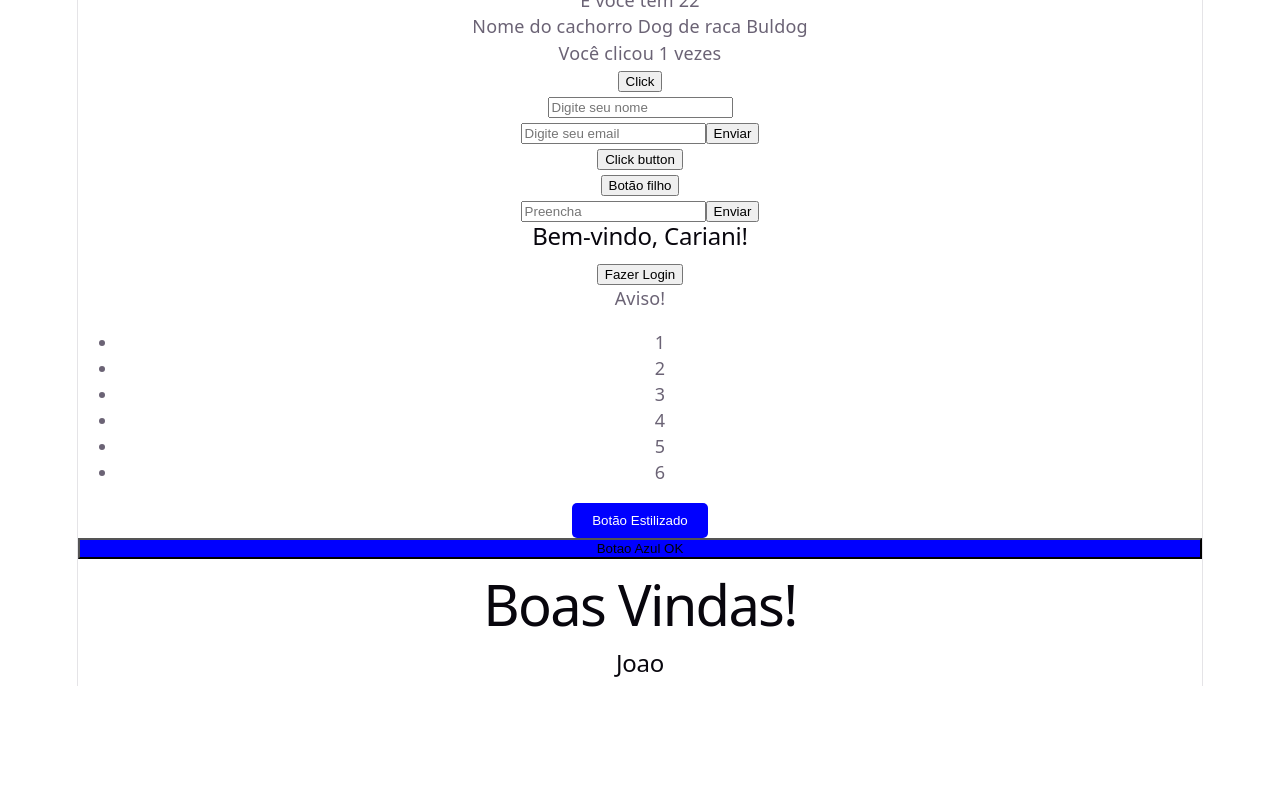
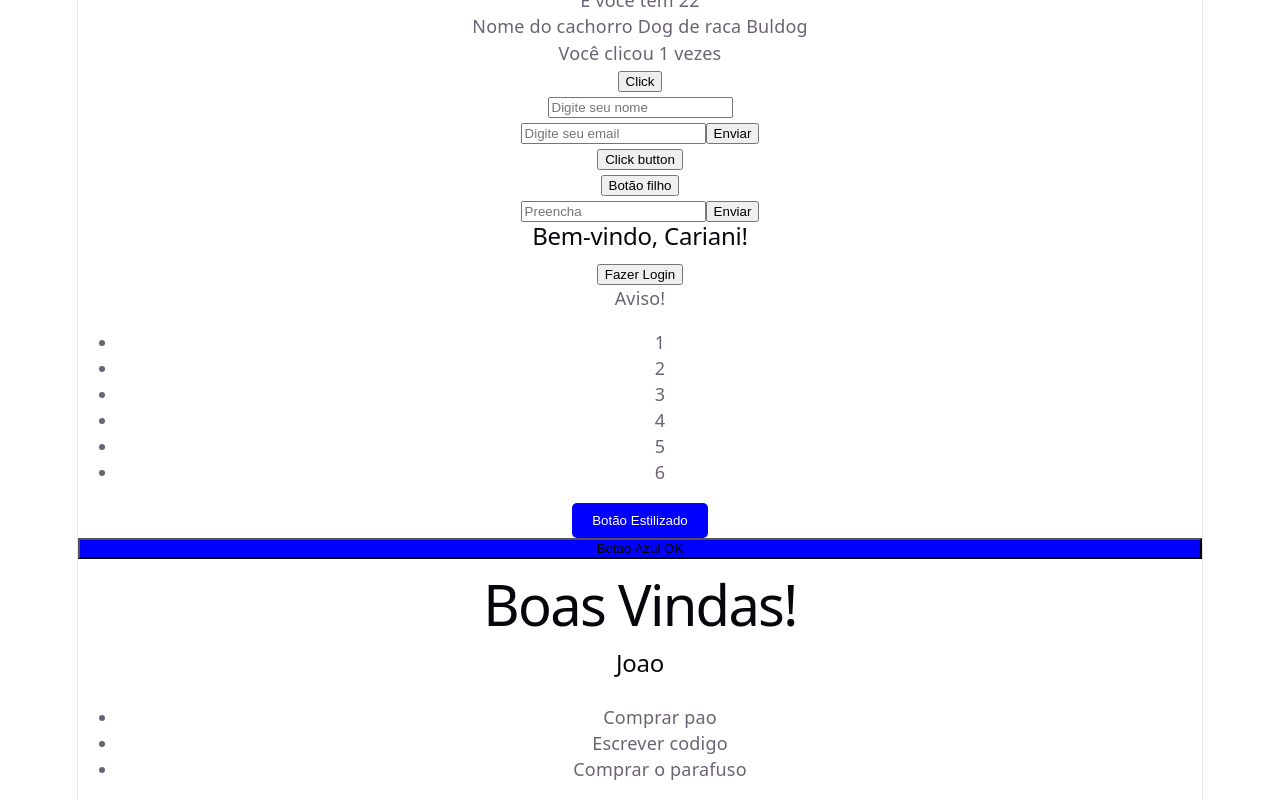
Before and after one commit to victorhugo7691/react-project, a React (Vite) app in the folder fundamentos/: page / in a window 1280 px wide. Shown: the part 181-981 px from the top of the page. Before the commit the page ends 867 px from the top, so only its background shows below. Built offline with nearby package versions, Linux system fonts and the light colour scheme.

Commit message:
Exercicios

```diff
--- a/fundamentos/src/App.jsx
+++ b/fundamentos/src/App.jsx
@@ -3,7 +3,7 @@ import reactLogo from './assets/react.svg'
 import viteLogo from './assets/vite.svg'
 import heroImg from './assets/hero.png'
 import './App.css'
-import Welcome from  './components/Welcome';
+import Welcome from './components/Welcome';
 import BomDia from './components/BomDia'
 import Pai from './components/Pai'
 import Descricao from './components/Descricao'
@@ -20,6 +20,7 @@ import NumberList from './components/NumberList'
 import BotaoEstilizado from './components/BotaoEstilizado'
 import BotaoAzul from './components/BotaoAzul'
 import Greeting from './components/Greeting'
+import PropText from './components/PropText'
 
 function App() {
   const [count, setCount] = useState(0)
@@ -27,10 +28,10 @@ function App() {
   return (
     <>
       {/* Criacao de componente*/}
-     <Welcome/>
+      <Welcome />
 
       {/*Expressao jsx*/}
-     <BomDia/>
+      <BomDia />
 
       {/*Componente dentro de componente*/}
       <Pai />
@@ -63,10 +64,10 @@ function App() {
       <LoginButton loggedIn={false} />
 
       {/*Render nulo*/}
-    <Warning warning = "true"/>
+      <Warning warning="true" />
 
       {/*Listas chaves */}
-    <NumberList numbers = {[1, 2, 3, 4, 5, 6]} />
+      <NumberList numbers={[1, 2, 3, 4, 5, 6]} />
 
       {/*Estilo por atributo*/}
       <BotaoEstilizado />
@@ -77,6 +78,12 @@ function App() {
       {/*Exercicios*/}
       <Greeting nome="Joao" />
 
+      <PropText prop-text={[
+        { id: 1, descricao: 'Comprar pao' },
+        { id: 2, descricao: 'Escrever codigo' },
+        { id: 3, descricao: 'Comprar o parafuso' }
+      ]} />
+
     </>
   )
 }
--- /dev/null
+++ b/fundamentos/src/components/PropText.jsx
@@ -0,0 +1,21 @@
+const PropText = (props) => {
+
+    const tarefas = props['prop-text'];
+
+    if (!tarefas || tarefas.length === 0) {
+        return <h2>Não há tarefas para mostrar!</h2>;
+    }
+
+    return (
+    <div>
+      <ul>
+        {tarefas.map((tarefa) => (
+          <li key={tarefa.id}>{tarefa.descricao}</li>
+        ))}
+      </ul>
+    </div>
+  );
+
+};
+
+export default PropText;
```
Lines whose indentation alone changed are shown as unchanged.
